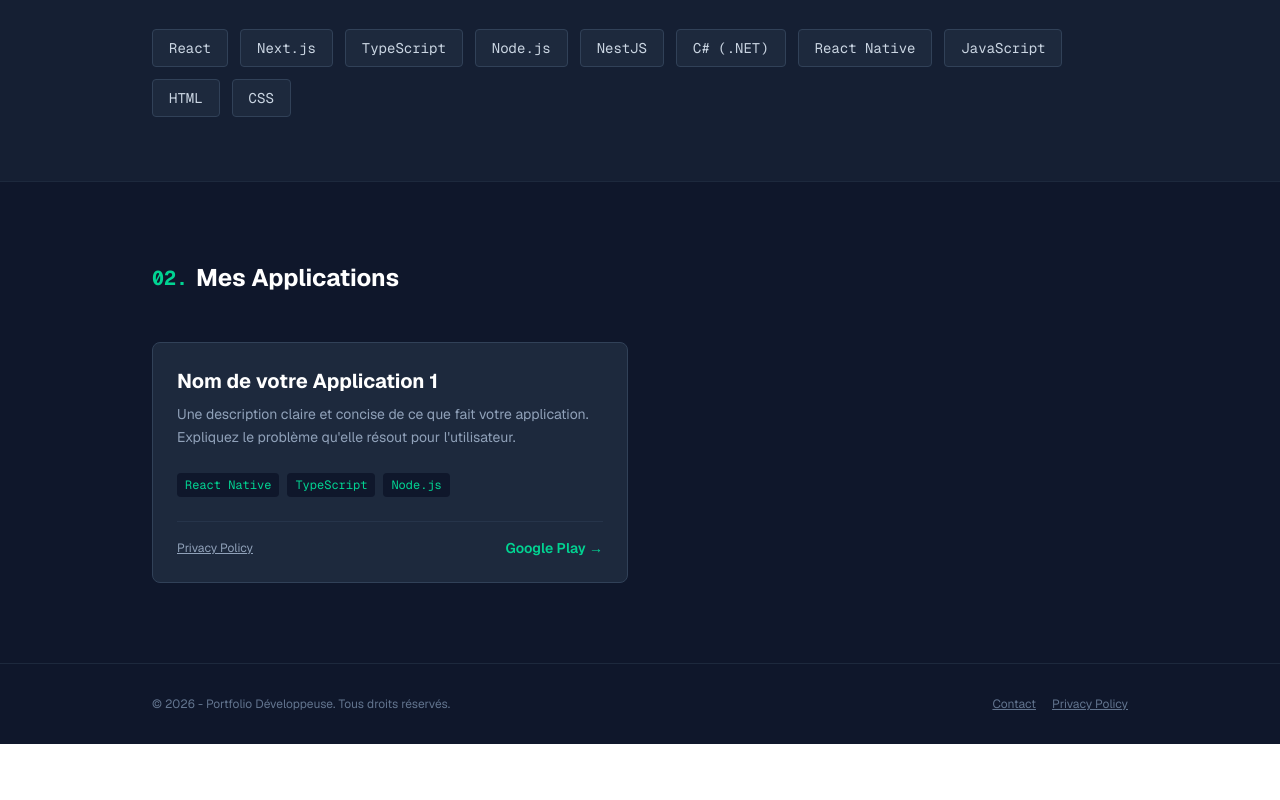
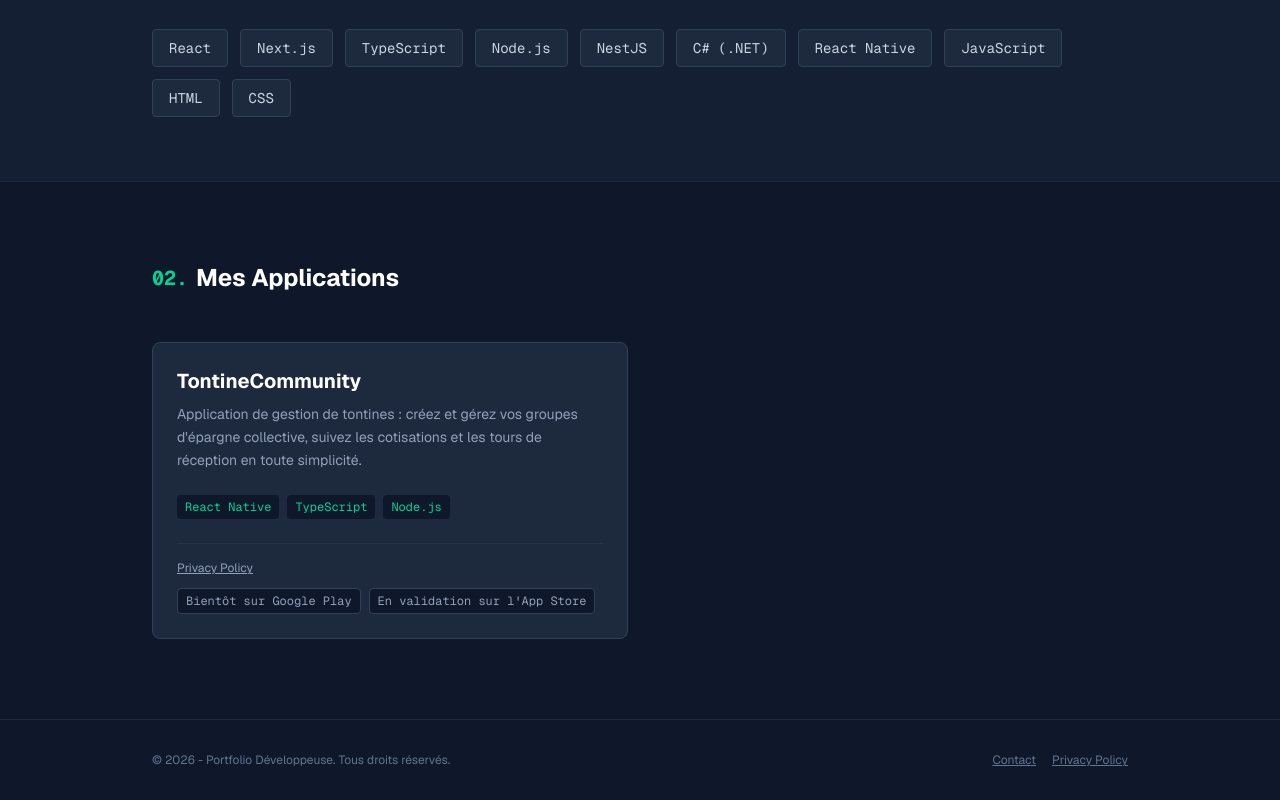
Before and after one commit to phelouzat3-glitch/phelouzat-fullstack, a Next.js app: page / in a window 1280 px wide. Shown: the part 662-1462 px from the top of the page. Before the commit the page ends 1406 px from the top, so only its background shows below. Built offline with nearby package versions, Linux system fonts and the light colour scheme.

Commit message:
Application TontineCommunity + statuts stores au lieu de liens morts

```diff
--- a/src/app/page.tsx
+++ b/src/app/page.tsx
@@ -15,15 +15,16 @@ const skills = [
   "CSS",
 ];
 
-// Vos applications (à afficher sur le Play Store)
+// Vos applications
 const apps = [
   {
-    title: "Nom de votre Application 1",
+    title: "TontineCommunity",
     description:
-      "Une description claire et concise de ce que fait votre application. Expliquez le problème qu'elle résout pour l'utilisateur.",
+      "Application de gestion de tontines : créez et gérez vos groupes d'épargne collective, suivez les cotisations et les tours de réception en toute simplicité.",
     tech: ["React Native", "TypeScript", "Node.js"],
-    playStoreUrl: "#", // Vous ajouterez le lien Google Play ici plus tard
-    privacyUrl: "/privacy-my-app", // Lien requis par Google
+    playStoreUrl: "", // Lien Google Play une fois l'app publiée
+    appStoreUrl: "", // Lien App Store une fois l'app validée
+    privacyUrl: "/privacy-my-app", // Lien requis par les stores
   },
 ];
 
@@ -113,19 +114,43 @@ export default async function Home() {
                 </div>
               </div>
 
-              <div className="flex justify-between items-center pt-4 border-t border-slate-700/50">
+              <div className="flex flex-wrap justify-between items-center gap-3 pt-4 border-t border-slate-700/50">
                 <Link
                   href={app.privacyUrl}
                   className="text-xs text-slate-400 hover:text-emerald-400 underline transition-colors"
                 >
                   Privacy Policy
                 </Link>
+                <div className="flex flex-wrap items-center gap-2">
+                  {app.playStoreUrl ? (
                     <a
                       href={app.playStoreUrl}
+                      target="_blank"
+                      rel="noopener noreferrer"
                       className="text-sm font-semibold text-emerald-400 hover:text-emerald-300 transition-colors"
                     >
                       Google Play →
                     </a>
+                  ) : (
+                    <span className="text-xs font-mono text-slate-400 bg-slate-900 border border-slate-700 px-2 py-1 rounded">
+                      Bientôt sur Google Play
+                    </span>
+                  )}
+                  {app.appStoreUrl ? (
+                    <a
+                      href={app.appStoreUrl}
+                      target="_blank"
+                      rel="noopener noreferrer"
+                      className="text-sm font-semibold text-emerald-400 hover:text-emerald-300 transition-colors"
+                    >
+                      App Store →
+                    </a>
+                  ) : (
+                    <span className="text-xs font-mono text-slate-400 bg-slate-900 border border-slate-700 px-2 py-1 rounded">
+                      En validation sur l&apos;App Store
+                    </span>
+                  )}
+                </div>
               </div>
             </div>
           ))}
--- a/src/app/privacy-my-app/page.tsx
+++ b/src/app/privacy-my-app/page.tsx
@@ -2,7 +2,7 @@ import Link from "next/link";
 
 export default function PrivacyPolicy() {
   // CONFIGURATION DES PARAMÈTRES (À modifier)
-  const appName = "profilio-fullstack"; // Nom de votre application
+  const appName = "TontineCommunity"; // Nom de votre application
   const developerEmail = "messervices465@gmail.com";
   const lastUpdated = "7 novembre 2026";
 
```
Lines whose indentation alone changed are shown as unchanged.
